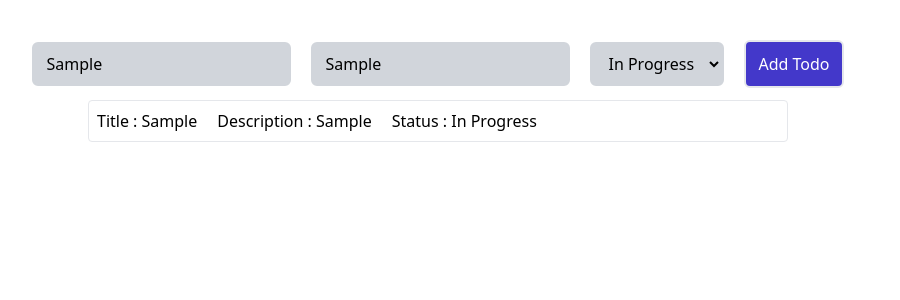
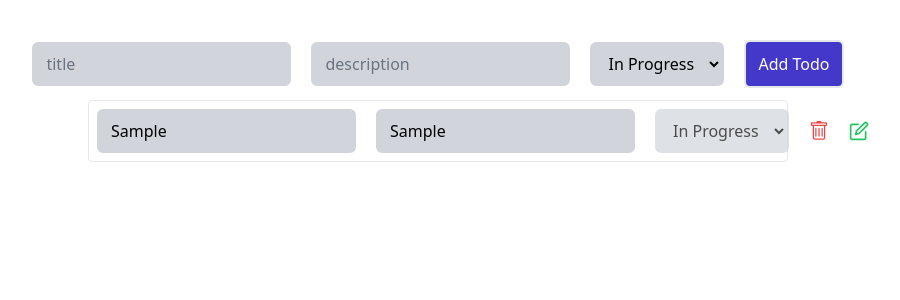
Before and after one commit to m-abuhanifa/stamurai-next-app, a Next.js app: page / in a window 1280 px wide. Both pictures are taken after typing "Sample", "Sample" into the empty fields and a click on the button "Add Todo". Shown: the top 300 px of the page, without its empty margins (202-1102 px from the left). Built offline with nearby package versions, Linux system fonts and the light colour scheme.

Commit message:
edit todo functionality implemented

```diff
--- a/components/CreateTodo.tsx
+++ b/components/CreateTodo.tsx
@@ -39,6 +39,7 @@ function CreateTodo() {
         <input
           type="text"
           placeholder="title"
+          value={title}
           onChange={(e) => setTitle(e.target.value)}
           className="px-3 py-2 border-2 border-gray-300 rounded-md bg-gray-300 placeholder:text-gray-500"
         />
@@ -47,12 +48,14 @@ function CreateTodo() {
           placeholder="description"
           onChange={(e) => setDescription(e.target.value)}
           className="px-3 py-2 border-2 border-gray-300 rounded-md bg-gray-300 placeholder:text-gray-500"
+          value={description}
         />
         <select
           name="status"
           id="select"
           className="px-3 py-2 border-2 border-gray-300 rounded-md bg-gray-300 placeholder:text-gray-500"
           onChange={(e) => setStatus(e.target.value as Status)}
+          value={status}
         >
           {options.map((option) => (
             <option key={option.value} value={option.value}>
--- a/components/Todos.tsx
+++ b/components/Todos.tsx
@@ -1,7 +1,39 @@
 import store from "@/stores/DataStore";
 import { observer } from "mobx-react-lite";
+import { useState } from "react";
+import { BiSave } from "react-icons/bi";
+import { BsTrash } from "react-icons/bs";
+import { LuEdit } from "react-icons/lu";
 
 function Todos() {
+  const [title, setTitle] = useState("");
+  const [description, setDescription] = useState("");
+  const [status, setStatus] = useState("In Progress" as Status);
+  const [edit, setEdit] = useState(false);
+  const options = [
+    {
+      text: "In Progress",
+      value: "In Progress",
+    },
+    {
+      text: "To Do",
+      value: "To Do",
+    },
+    {
+      text: "Completed",
+      value: "Completed",
+    },
+  ];
+  const updateTodo = () => {
+    if (title.trim() === "" || description.trim() === "") {
+      alert("Please fill all the fields");
+      return;
+    }
+    store.newTodo = title;
+    store.newDescription = description;
+    store.status = status;
+    setEdit((m) => !m);
+  };
   return (
     <div>
       <div>
@@ -10,9 +42,54 @@ function Todos() {
             key={index}
             className="flex gap-x-5 my-3 p-2 border rounded w-[700px] mx-auto"
           >
-            <h1>Title : {todo.title}</h1>
-            <h1>Description : {todo.description}</h1>
-            <h1>Status : {todo.status}</h1>
+            <input
+              type="text"
+              placeholder="title"
+              defaultValue={todo.title}
+              onChange={(e) => setTitle(e.target.value)}
+              className="px-3 py-2 border-2 border-gray-300 rounded-md bg-gray-300 placeholder:text-gray-500"
+              disabled={!edit}
+            />
+            <input
+              type="text"
+              placeholder="description"
+              onChange={(e) => setDescription(e.target.value)}
+              className="px-3 py-2 border-2 border-gray-300 rounded-md bg-gray-300 placeholder:text-gray-500"
+              defaultValue={todo.description}
+              disabled={!edit}
+            />
+            <select
+              name="status"
+              id="select"
+              className="px-3 py-2 border-2 border-gray-300 rounded-md bg-gray-300 placeholder:text-gray-500"
+              onChange={(e) => setStatus(e.target.value as Status)}
+              defaultValue={todo.status}
+              disabled={!edit}
+            >
+              {options.map((option) => (
+                <option key={option.value} value={option.value}>
+                  {option.text}
+                </option>
+              ))}
+            </select>
+
+            <button onClick={() => store.removeTodo(todo.id)}>
+              <BsTrash size={20} className="cursor-pointer text-red-500" />
+            </button>
+
+            {edit ? (
+              <button onClick={updateTodo}>
+                <BiSave size={20} className="cursor-pointer text-green-500" />
+              </button>
+            ) : (
+              <button
+                onClick={() => {
+                  setEdit((m) => !m);
+                }}
+              >
+                <LuEdit size={20} className="cursor-pointer text-green-500" />
+              </button>
+            )}
           </div>
         ))}
       </div>
--- a/package.json
+++ b/package.json
@@ -22,6 +22,7 @@
     "postcss": "8.4.25",
     "react": "18.2.0",
     "react-dom": "18.2.0",
+    "react-icons": "^4.10.1",
     "tailwindcss": "3.3.2",
     "typescript": "5.1.6"
   }
--- a/stores/DataStore.tsx
+++ b/stores/DataStore.tsx
@@ -38,6 +38,9 @@ class Store {
     this.newTodo = "";
     this.newDescription = "";
   }
+  removeTodo(id: number) {
+    this.todos = removeTodo(this.todos, id);
+  }
 }
 
 const store = new Store();
```
Also changed, not shown: 1 other file (tests, documents, lock files or other folders).
